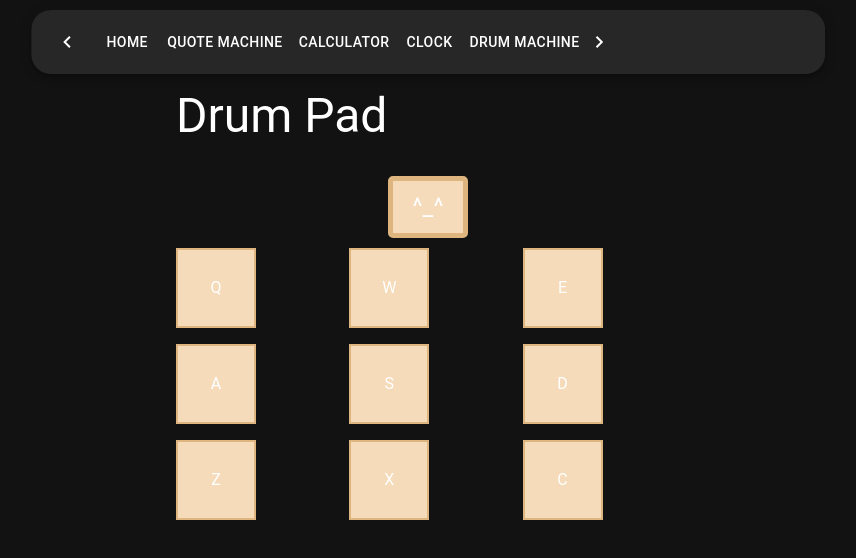
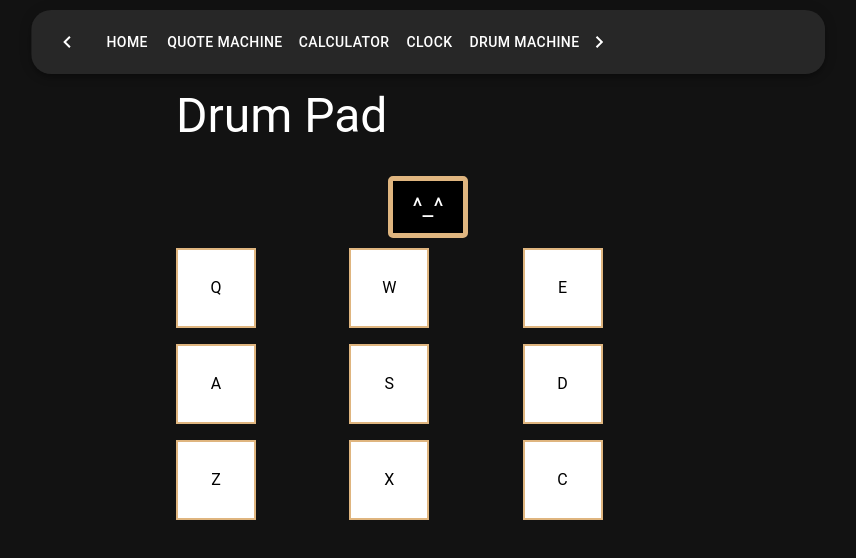
Before and after one commit to JuanPabloSQ/freecode-frontend, a React (Vite) app: page /drum-machine in a window 1280 px wide. Shown: the top 558 px of the page, without its empty margins (212-1068 px from the left). Built offline with nearby package versions, Linux system fonts and the light colour scheme.

Commit message:
change color drum machine

```diff
--- a/src/drum machine/DrumMachine.jsx
+++ b/src/drum machine/DrumMachine.jsx
@@ -1,5 +1,5 @@
 import React, { useState, useEffect } from 'react';
-import { Box, Typography, Grid, IconButton, Container } from '@mui/material';
+import { Box, Typography, Grid, Container } from '@mui/material';
 import audioArray from  "./audioArray";
 
 const DrumMachine = () => {
@@ -47,12 +47,13 @@ const DrumMachine = () => {
       </Typography>
       <Box my={4}>
         <Typography variant="h5" id="display" textAlign="center" sx={{
-          backgroundColor: '#f5dbb9',
+          backgroundColor: 'black',
           border: '5px solid #dfb57f',
           width: 'fit-content',
           padding: '10px 20px',
           borderRadius: '5px',
           margin: '0 auto 10px',
+          color: "white",
         }}>
           {currentAudioText}
         </Typography>
@@ -63,7 +64,8 @@ const DrumMachine = () => {
                 className="drum-pad"
                 id={audio.text}
                 sx={{
-                  backgroundColor: '#f5dbb9',
+                  backgroundColor: 'white',
+                  color: 'black',
                   border: '2px solid #dfb57f',
                   height: '80px',
                   width: '80px',
```
